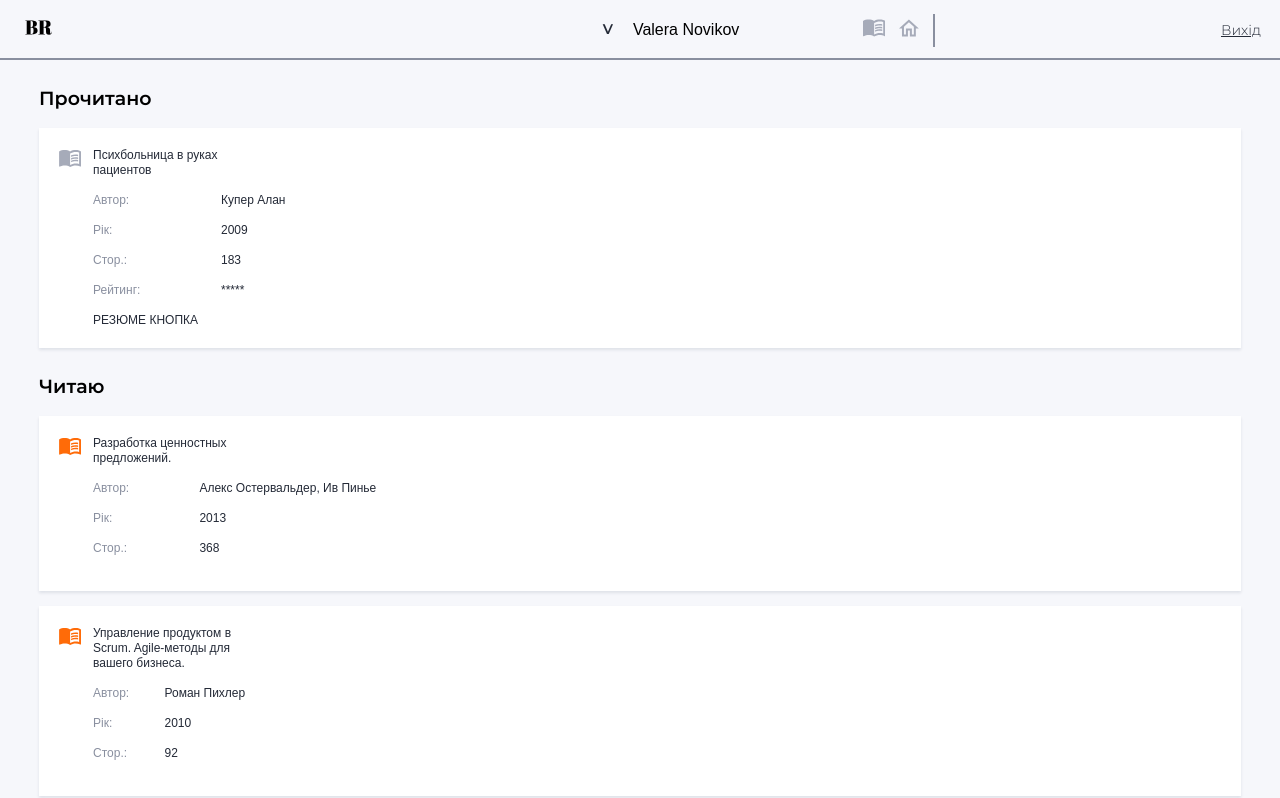
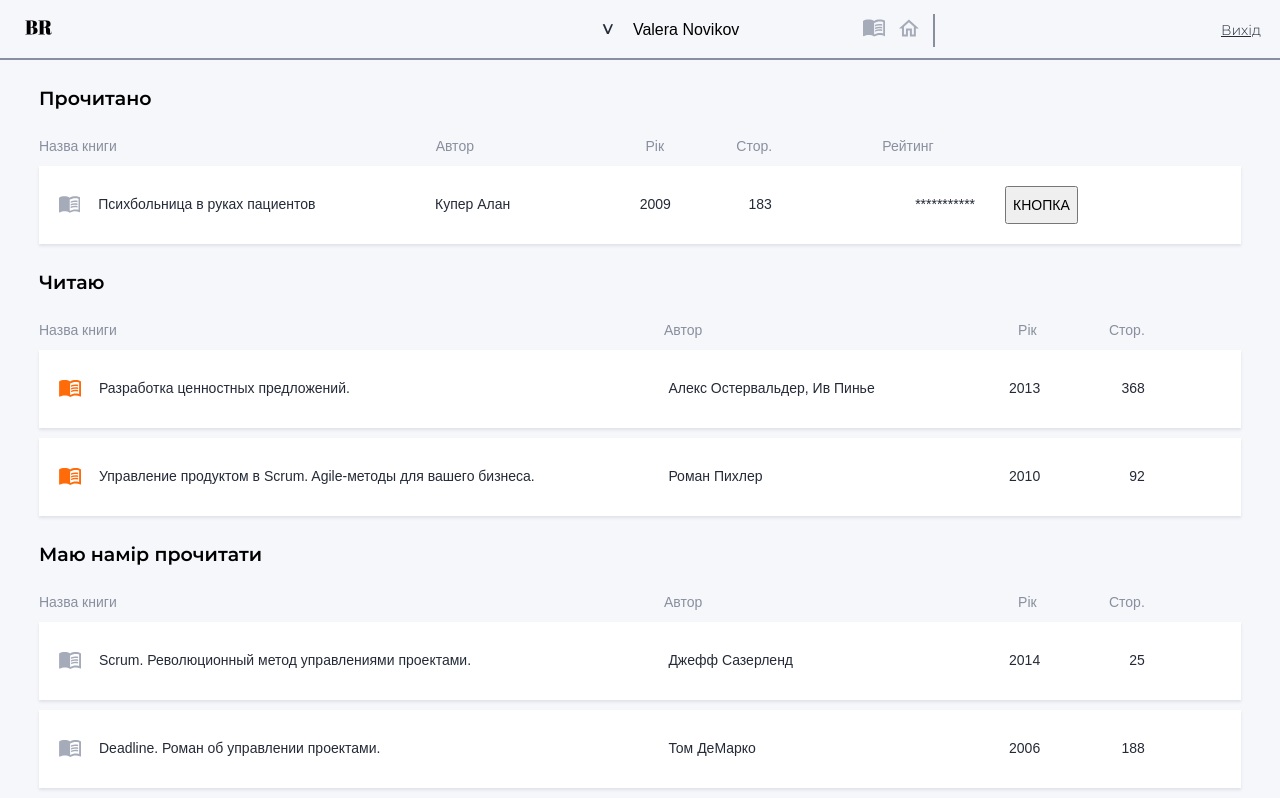
Before and after one commit to DmytroGupanets/book-reading-client, a React (Create React App) app: page /library in a window 1280 px wide. Shown: the top 798 px of the page. Built offline with nearby package versions, Linux system fonts and the light colour scheme; a web font is replaced by a local one.

Commit message:
add list of books and styles to library page

```diff
--- /dev/null
+++ b/src/components/library/book/Book.js
@@ -0,0 +1,38 @@
+import React from "react";
+import { BookStyled } from "./BookStyled";
+
+import bookIcon from "../../../images/books-sprite.svg";
+
+const Book = ({ book }) => {
+  return (
+    <BookStyled isCompleted={book.status === "completed"}>
+      {book.status === "inProgress" ? (
+        <svg className="iconSvg">
+          <use className="icon" href={bookIcon + "#book-active"} />
+        </svg>
+      ) : (
+        <svg className="iconSvg">
+          <use className="icon" href={bookIcon + "#book"} />
+        </svg>
+      )}
+
+      <h3 className="bookName">{book.name}</h3>
+
+      <span className="bookAuthor">{book.author}</span>
+
+      <span className="bookYear">{book.year}</span>
+
+      <span className="bookPages">{book.pages}</span>
+      {book.status === "completed" ? (
+        <div className="resume">
+          <span className="bookResume">***********</span>
+          <button className="resumeButton" type="button">
+            КНОПКА
+          </button>
+        </div>
+      ) : null}
+    </BookStyled>
+  );
+};
+
+export default Book;
--- /dev/null
+++ b/src/components/library/book/BookStyled.js
@@ -0,0 +1,92 @@
+import styled from "styled-components";
+
+export const BookStyled = styled.div`
+  display: flex;
+  align-items: center;
+
+  background-color: #ffffff;
+  padding: 20px;
+  margin-bottom: 10px;
+
+  font-family: "Montserrat", sans-serif;
+  font-weight: 500;
+  font-size: 14px;
+  line-height: 1.21;
+
+  @media screen and (min-width: 1280px) {
+    line-height: 2.71;
+  }
+
+  text-align: right;
+
+  color: #242a37;
+
+  box-shadow: 0px 2px 3px rgba(9, 30, 63, 0.1);
+
+  .iconSvg {
+    height: 17px;
+    width: 22px;
+  }
+
+  .bookName {
+    margin-left: 18px;
+    margin-right: 10px;
+
+    @media screen and (min-width: 1280px) {
+      margin-right: 0;
+    }
+
+    flex-basis: ${({ isCompleted }) => (isCompleted ? "30%" : "44%")};
+
+    font-family: "Montserrat", sans-serif;
+    font-weight: 500;
+    font-size: 14px;
+    line-height: 1.21;
+    text-align: start;
+
+    @media screen and (min-width: 1280px) {
+      line-height: 2.71;
+      flex-basis: ${({ isCompleted }) => (isCompleted ? "30%" : "49%")};
+    }
+  }
+
+  .bookAuthor {
+    flex-basis: ${({ isCompleted }) => (isCompleted ? "18%" : "28%")};
+
+    @media screen and (min-width: 1280px) {
+      line-height: 2.71;
+      flex-basis: ${({ isCompleted }) => (isCompleted ? "18%" : "29%")};
+    }
+
+    text-align: start;
+  }
+
+  .bookYear {
+    flex-basis: 9%;
+
+    @media screen and (min-width: 1280px) {
+      flex-basis: 3%;
+    }
+
+    text-align: end;
+  }
+
+  .bookPages {
+    flex-basis: 9%;
+
+    text-align: end;
+  }
+
+  .resume {
+    display: flex;
+    flex-basis: 40%;
+    justify-content: center;
+  }
+
+  .bookResume {
+  }
+
+  .resumeButton {
+    margin-left: 30px;
+  }
+`;
--- a/src/components/library/booksSection/BooksSection.js
+++ b/src/components/library/booksSection/BooksSection.js
@@ -1,14 +1,36 @@
-import React from "react";
+import React, { useEffect, useState } from "react";
+import Book from "../book/Book";
 import BookMobile from "../bookMobile/BookMobile";
+import BooksLabel from "../booksTitle/BooksLabel";
 import { BooksSectionStyled } from "./BooksSectionStyled";
 
 const BooksSection = ({ title, books }) => {
+  const [deviceWidth, setDeviceWidth] = useState(window.innerWidth);
+  const tabletBreakpoint = 768;
+  const pcBreakpoint = 1280;
+
+  useEffect(() => {
+    window.addEventListener("resize", handleWindowResize);
+    return () => {
+      window.removeEventListener("resize", handleWindowResize);
+    };
+  });
+
+  const handleWindowResize = () => {
+    setDeviceWidth(window.innerWidth);
+  };
+
+  const isMobile = tabletBreakpoint >= deviceWidth;
+  const isPC = pcBreakpoint >= deviceWidth;
+
   return (
     <BooksSectionStyled>
-      <h2 className="title">{title}</h2>
-      {books.map((book) => (
-        <BookMobile key={book.id} book={book} />
-      ))}
+      {!isMobile && <BooksLabel title={title} isPC={isPC} />}
+      {isMobile && <h2 className="title">{title} </h2>}
+
+      {!isMobile && books.map((book) => <Book key={book.id} book={book} />)}
+      {isMobile &&
+        books.map((book) => <BookMobile key={book.id} book={book} />)}
     </BooksSectionStyled>
   );
 };
--- /dev/null
+++ b/src/components/library/booksTitle/BooksLabel.js
@@ -0,0 +1,24 @@
+import React from "react";
+import { BooksLabelStyled } from "./BooksLabelStyled";
+
+const BooksLabel = ({ title, isPC }) => {
+  const isCompleted = title === "Прочитано";
+
+  return (
+    <BooksLabelStyled isCompleted={isCompleted}>
+      <h1 className="title">{title}</h1>
+      <div className="labelWrapper">
+        <span className="labelName">Назва книги</span>
+        <span className="labelAuthor">Автор</span>
+        <span className="labelYear">Рік</span>
+        <span className="labelPages">Стор.</span>
+        {isCompleted && !isPC && (
+          <span className="labelRating">Рейтинг книги</span>
+        )}
+        {isCompleted && isPC && <span className="labelRating">Рейтинг</span>}
+      </div>
+    </BooksLabelStyled>
+  );
+};
+
+export default BooksLabel;
--- /dev/null
+++ b/src/components/library/booksTitle/BooksLabelStyled.js
@@ -0,0 +1,68 @@
+import styled from "styled-components";
+
+export const BooksLabelStyled = styled.div`
+  .title {
+    margin-top: 20px;
+    margin-bottom: 10px;
+
+    font-family: Montserrat;
+    font-weight: 600;
+    font-size: 19px;
+    line-height: 2;
+  }
+
+  .labelWrapper {
+    display: flex;
+    align-content: space-between;
+
+    font-family: "Montserrat", sans-serif;
+    font-weight: 500;
+    font-size: 14px;
+    line-height: 2.71;
+
+    color: #898f9f;
+  }
+
+  .labelName {
+    flex-basis: ${({ isCompleted }) => (isCompleted ? "36%" : "52%")};
+
+    @media screen and (min-width: 1280px) {
+      flex-basis: ${({ isCompleted }) => (isCompleted ? "33%" : "52%")};
+    }
+
+    text-align: start;
+  }
+
+  .labelAuthor {
+    flex-basis: ${({ isCompleted }) => (isCompleted ? "16%" : "28%")};
+
+    text-align: start;
+  }
+
+  .labelYear {
+    flex-basis: 6%;
+
+    @media screen and (min-width: 1280px) {
+      flex-basis: 3%;
+    }
+
+    text-align: end;
+  }
+
+  .labelPages {
+    flex-basis: 9%;
+
+    text-align: end;
+  }
+
+  .labelRating {
+    padding-left: 20px;
+    flex-basis: 36%;
+
+    @media screen and (min-width: 1280px) {
+      padding-left: 110px;
+    }
+
+    text-align: start;
+  }
+`;
```
